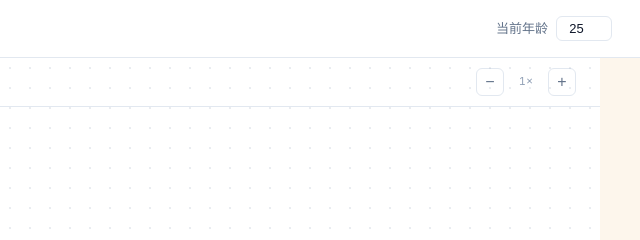
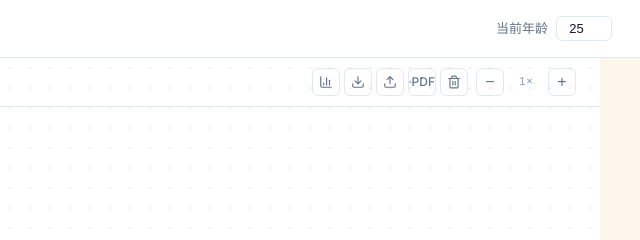
Before and after one commit to JialeZhouxin/life-timeline, a website with bundled scripts: page index.html in a window 1280 px wide. Shown: the top 240 px of the page, 640-1280 px from the left. Built offline with nearby package versions, Linux system fonts and the light colour scheme.

Commit message:
修复桌面端工具栏按钮不显示 + 清理调试日志
.tl-toolbar-actions 改为 display:flex（原 display:none 只在移动端显示）
移除冗余的移动端覆盖规则
清理导入按钮调试console.log

```diff
--- a/index.html
+++ b/index.html
@@ -145,7 +145,7 @@ body{font-family:var(--font-sans);background:var(--surface-muted);color:var(--te
 .zoom-controls button{width:28px;height:28px;border:1px solid var(--border);background:var(--surface);border-radius:var(--radius-sm);cursor:pointer;font-size:16px;color:var(--text-secondary);transition:background .15s,color .15s;display:flex;align-items:center;justify-content:center}
 .zoom-controls button:hover{background:var(--surface-muted);color:var(--text)}
 .zoom-controls .zoom-label{font-size:11px;color:var(--text-muted);min-width:36px;text-align:center;font-variant-numeric:tabular-nums}
-.tl-toolbar-actions{display:none;align-items:center;gap:4px}
+.tl-toolbar-actions{display:flex;align-items:center;gap:4px}
 .tl-toolbar-actions button{width:28px;height:28px;padding:0;display:flex;align-items:center;justify-content:center;border:1px solid var(--border);background:var(--surface);border-radius:var(--radius-sm);cursor:pointer;color:var(--text-secondary);transition:background .15s,color .15s}
 .tl-toolbar-actions button:hover{background:var(--surface-muted);color:var(--text)}
 .tl-toolbar-actions .btn-danger:hover{background:#FEE2E2;color:#DC2626;border-color:#FCA5A5}
@@ -197,7 +197,6 @@ body{font-family:var(--font-sans);background:var(--surface-muted);color:var(--te
   .timeline-area{max-height:none}
   .sidebar-toggle{display:flex;align-items:center;justify-content:center}
   .side-panel{display:none}
-  .tl-toolbar-actions{display:flex}
 }
 @media(prefers-reduced-motion:reduce){
   *,*::before,*::after{animation-duration:0s!important;transition-duration:0s!important}
--- a/src/app.mjs
+++ b/src/app.mjs
@@ -671,13 +671,7 @@ function init() {
   });
 
   // JSON Import
-  function handleImportJSONClick() {
-    console.log('[import] tlBtnImportJSON clicked');
-    console.log('[import] $.fileInput:', $.fileInput);
-    console.log('[import] $.fileInput offsetParent:', $.fileInput.offsetParent);
-    console.log('[import] $.fileInput getComputedStyle display:', getComputedStyle($.fileInput).display);
-    $.fileInput.click();
-  }
+  function handleImportJSONClick() { $.fileInput.click(); }
   $.btnImportJSON.addEventListener('click', handleImportJSONClick);
   $.bsBtnImportJSON.addEventListener('click', handleImportJSONClick);
   $.tlBtnImportJSON.addEventListener('click', handleImportJSONClick);
```
